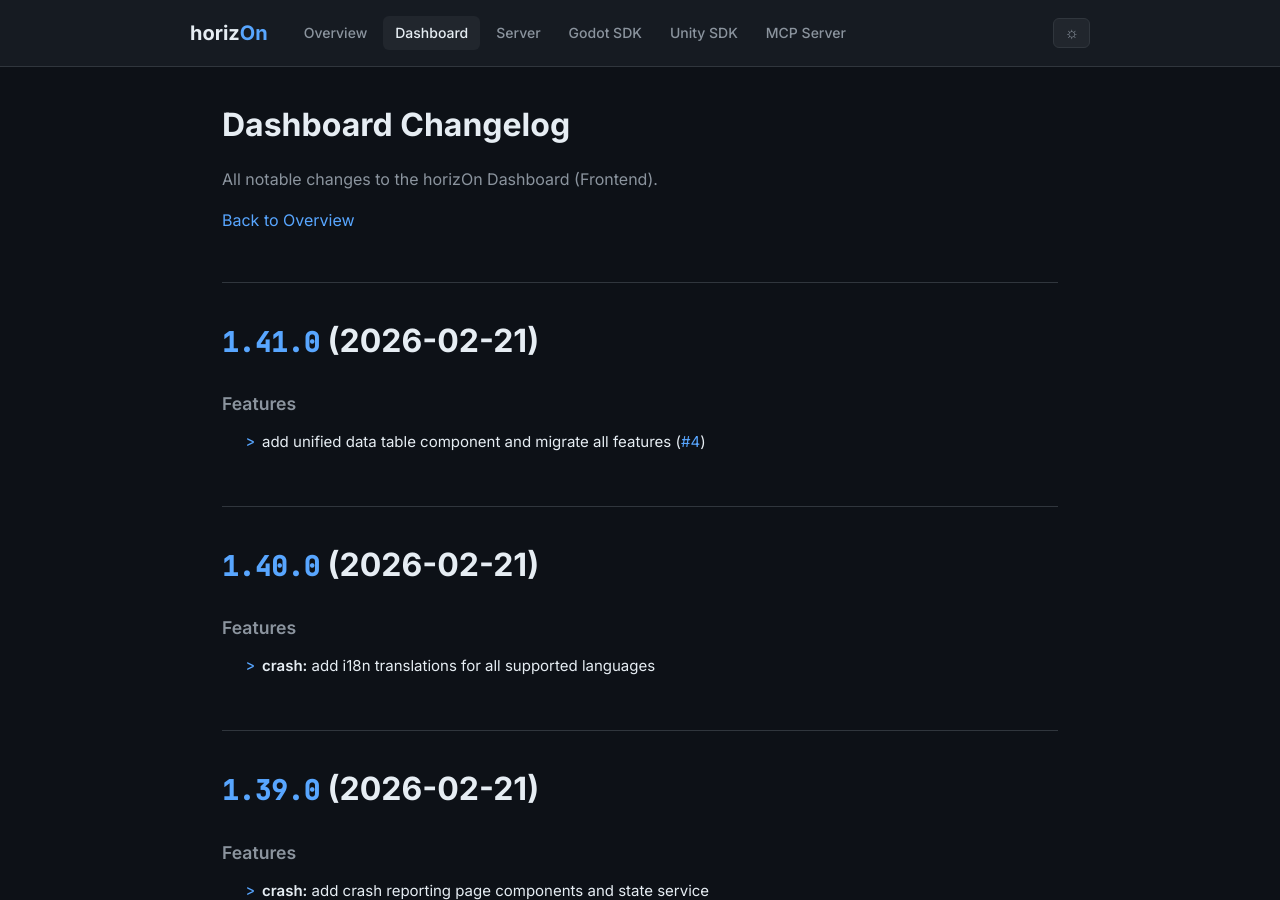
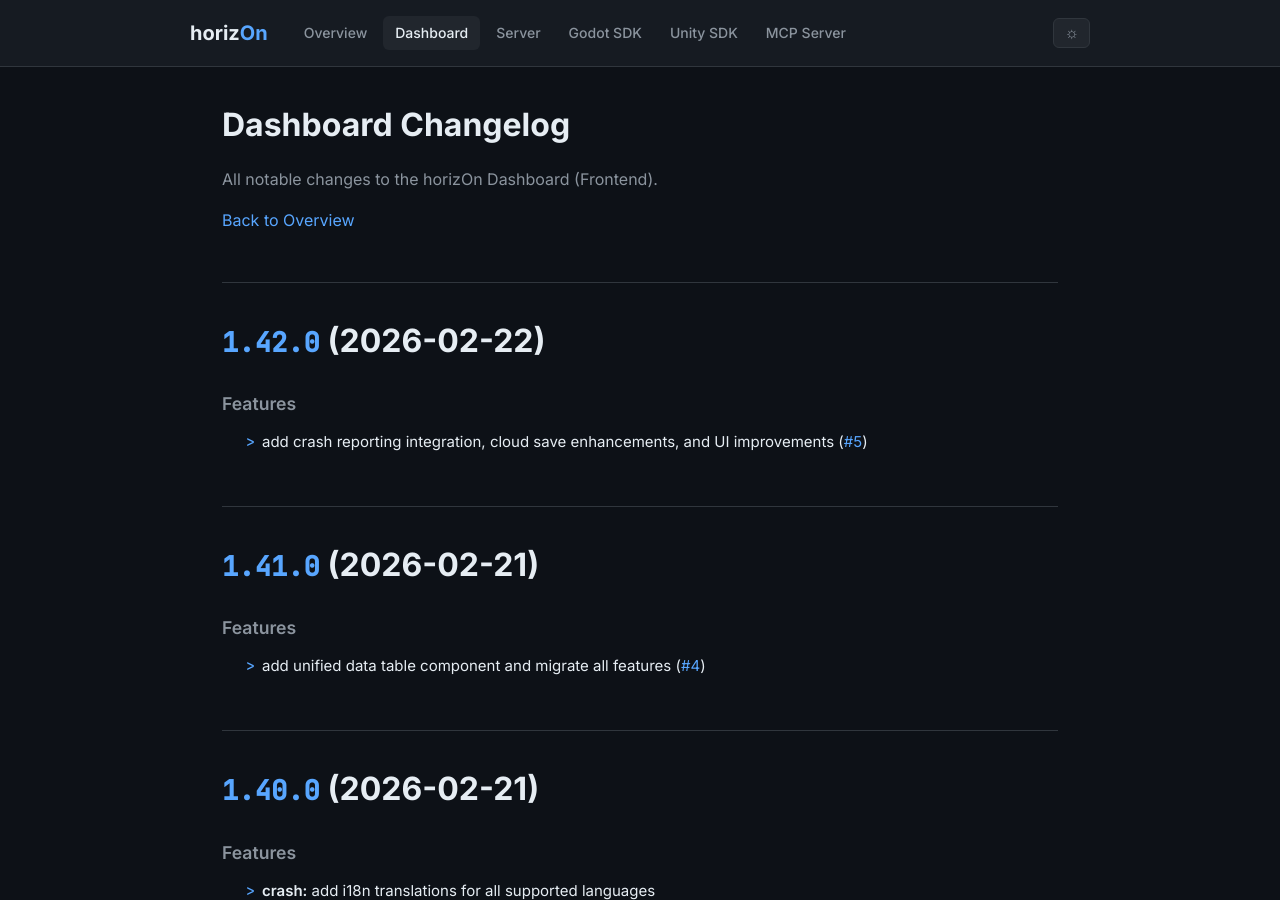
Before and after one commit to ProjectMakersDE/horizOn-Changelog, a Jekyll site: the page built from dashboard-changelog.md, in a window 1280 px wide and 900 px high. Built offline with Jekyll 4.4.1, drawn with Linux system fonts in a browser that asks for light colours.

Commit message:
chore: sync changelogs [skip ci]

```diff
--- a/dashboard-changelog.md
+++ b/dashboard-changelog.md
@@ -8,6 +8,13 @@ title: Dashboard Changelog
 All notable changes to the horizOn Dashboard (Frontend).
 
 [Back to Overview](.)
+
+# [1.42.0](https://github.com/ProjectMakersDE/horizOn-Dashboard/compare/v1.41.0...v1.42.0) (2026-02-22)
+
+
+### Features
+
+* add crash reporting integration, cloud save enhancements, and UI improvements ([#5](https://github.com/ProjectMakersDE/horizOn-Dashboard/issues/5)) ([4ef077a](https://github.com/ProjectMakersDE/horizOn-Dashboard/commit/4ef077affc00fe78ca300d37bbe69bd30ee7ff7a))
 
 # [1.41.0](https://github.com/ProjectMakersDE/horizOn-Dashboard/compare/v1.40.0...v1.41.0) (2026-02-21)
 
```
Also changed, not shown: index.md (+1 -1 lines).
